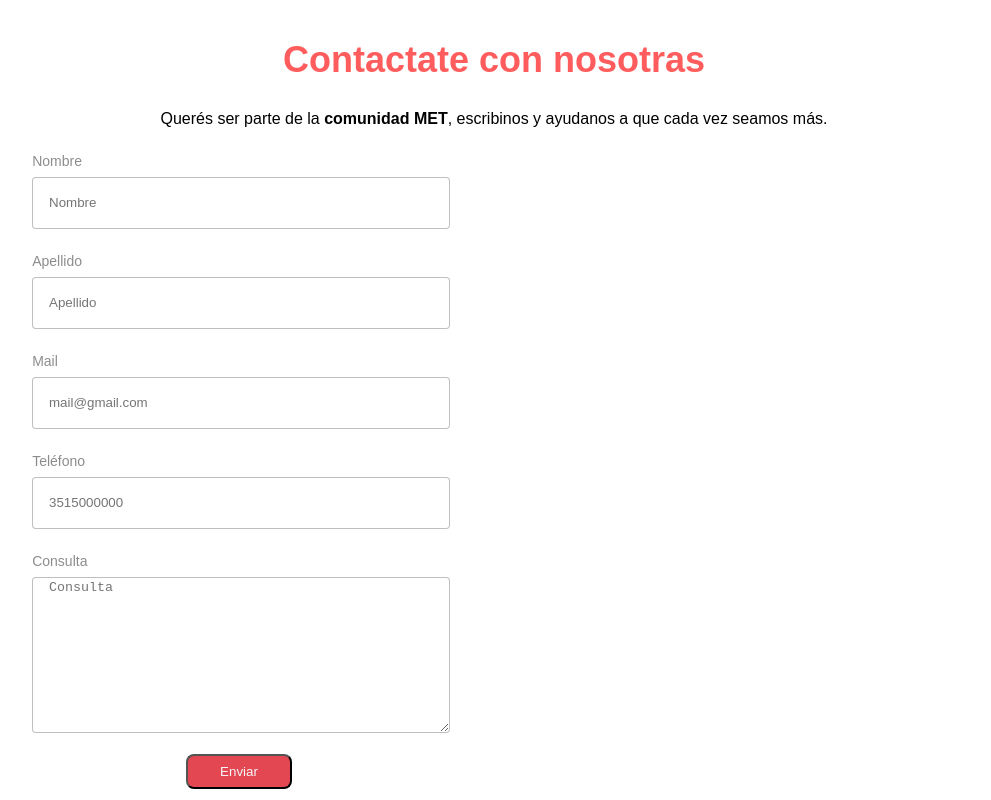
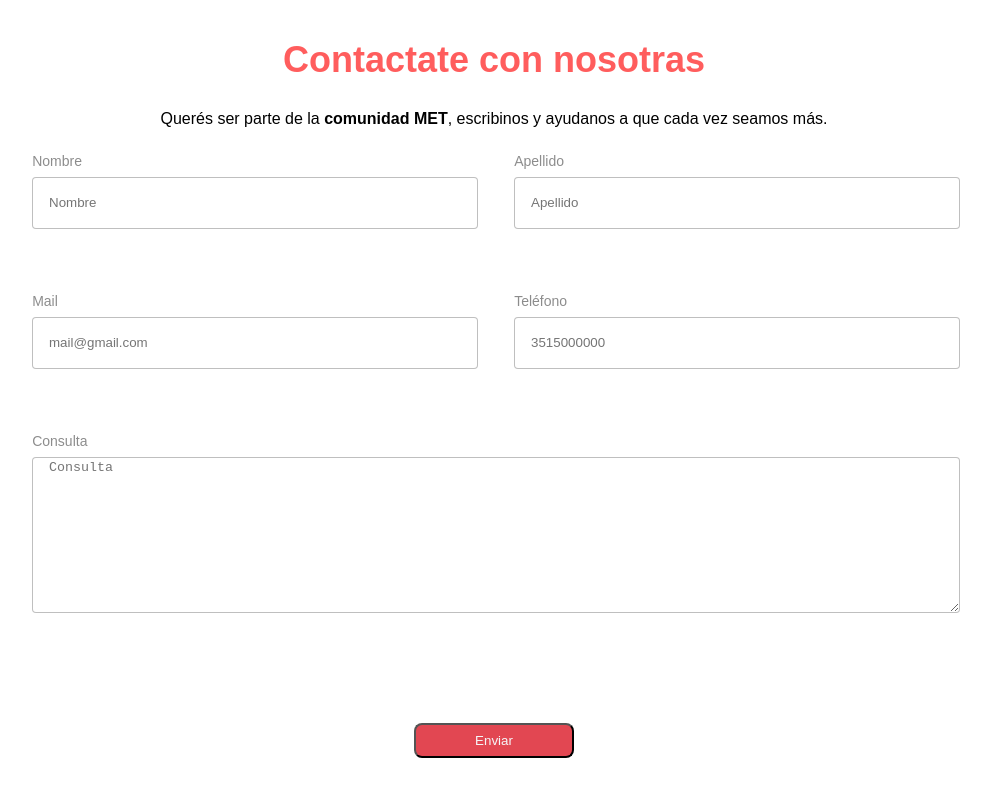
Before and after one commit to Natali-PP/Bootcamp-web, a plain HTML site: page index.html in a window 1280 px wide. Shown: the part 1160-1960 px from the top of the page, without its empty margins (146-1137 px from the left). Drawn offline with Linux system fonts and the light colour scheme.

Commit message:
Added form layout in desktop

```diff
--- a/css/style.css
+++ b/css/style.css
@@ -275,13 +275,22 @@ p{
     align-self: center;
   }
 
-  .containerForm{
+  /* Formulario */
+  .containerForm form{
     display: grid;
     grid-template-columns: 1fr  1fr;
     grid-template-rows: 1fr 1fr 2.5fr;
+    grid-gap: 1.5rem;
   }
 
+  .consulta-form-container, button{
+    grid-column: 1/-1;
+  }
 
-
+  button{
+    justify-self: center;
+    align-self: center;
+    width: 10rem;
+  }
 
 }
--- a/index.html
+++ b/index.html
@@ -56,23 +56,23 @@
             seamos más.</p>
           <div class="containerForm">
           <form>
-            <div class="">
+            <div class="nombre-form-container">
               <label >Nombre</label>
               <input class="NombreForm" type="text" placeholder="Nombre">
             </div>
-            <div>
+            <div class="apellido-form-container" >
               <label>Apellido</label>
               <input class="ApellidoForm" type="text" placeholder="Apellido">
             </div>
-            <div>
+            <div class="mail-form-container" >
               <label> Mail</label>
               <input class="MailForm" type="email" placeholder="mail@gmail.com">
             </div>
-            <div>
+            <div class="telefono-form-container" >
               <label>Teléfono</label>
               <input class="TelefonoForm" type="number" placeholder="3515000000" >
             </div>
-            <div>
+            <div class="consulta-form-container" >
               <label>Consulta</label>
               <textarea class="ConsultaForm" cols="30" rows="10" placeholder="Consulta"></textarea>
             </div>
```
